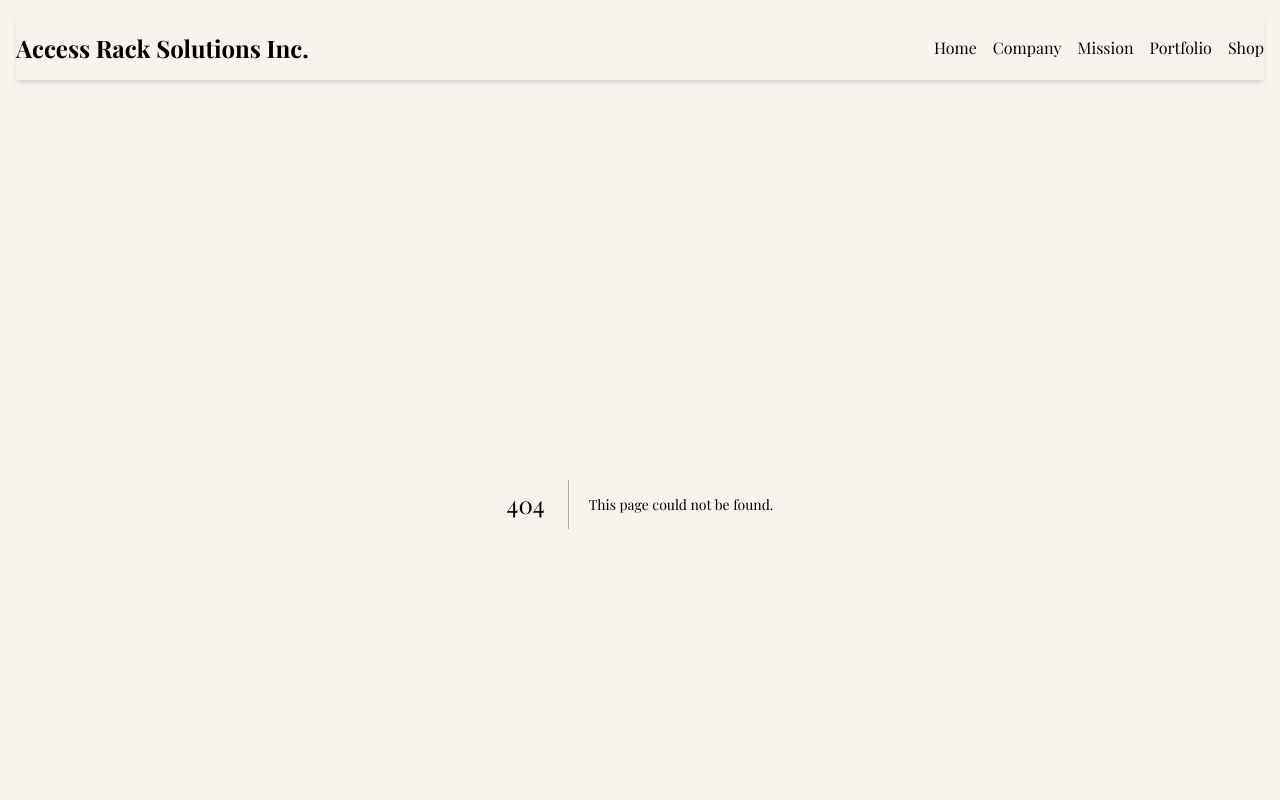
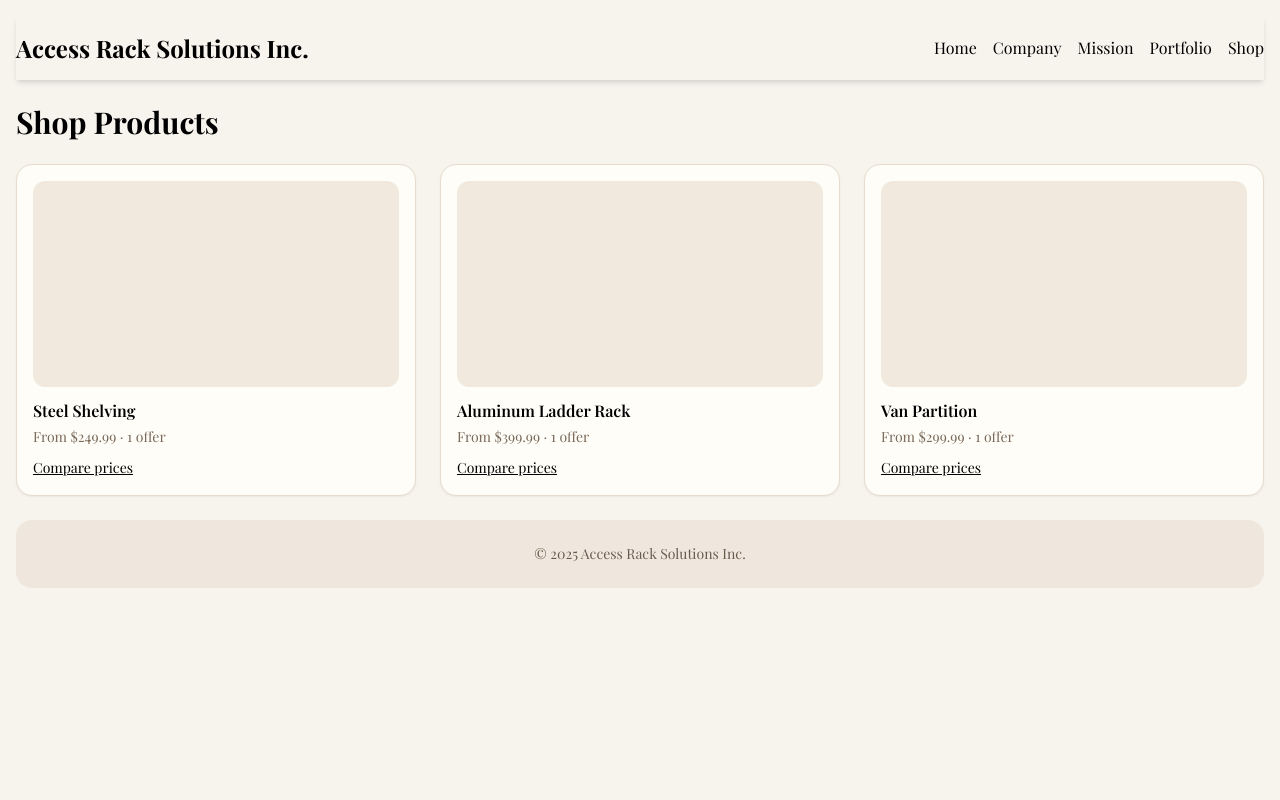
Before and after one commit to dev-verde1071/website, a Next.js app: page /shop in a window 1280 px wide. Before the commit this address had no page. Shown: the top 800 px of the page. Built offline with nearby package versions, Linux system fonts and the light colour scheme.

Commit message:
Create page.tsx

```diff
--- /dev/null
+++ b/app/shop/page.tsx
@@ -0,0 +1,20 @@
+import ProductCard from "../components/ProductCard";
+
+const mockProducts = [
+  { id: 1, name: "Steel Shelving", vendorItems: [{ priceCents: 24999 }] },
+  { id: 2, name: "Aluminum Ladder Rack", vendorItems: [{ priceCents: 39999 }] },
+  { id: 3, name: "Van Partition", vendorItems: [{ priceCents: 29999 }] }
+];
+
+export default function ShopPage() {
+  return (
+    <div className="space-y-6">
+      <h1 className="text-3xl font-bold">Shop Products</h1>
+      <ul className="grid grid-cols-1 md:grid-cols-3 gap-6">
+        {mockProducts.map((p) => (
+          <ProductCard key={p.id} v={p} />
+        ))}
+      </ul>
+    </div>
+  );
+}
```
